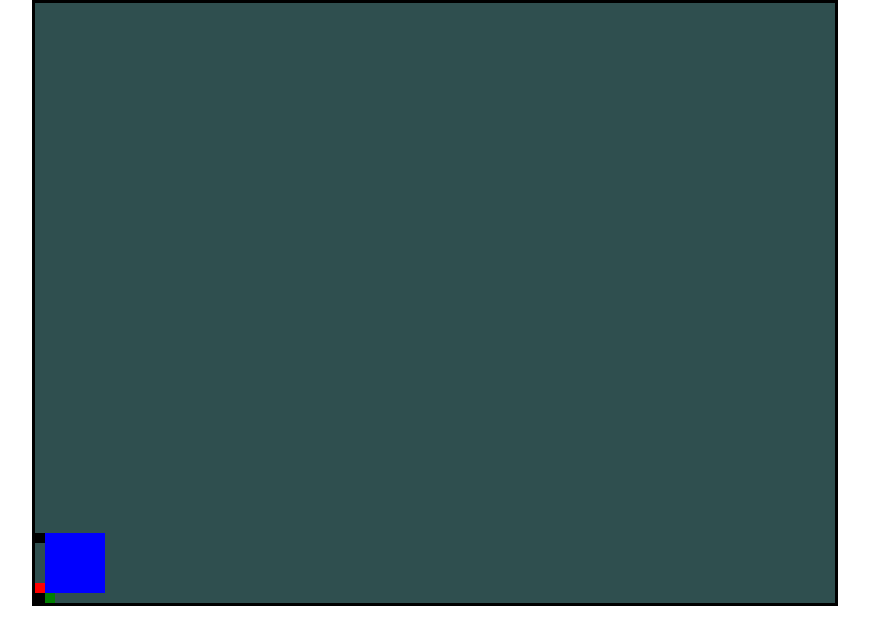
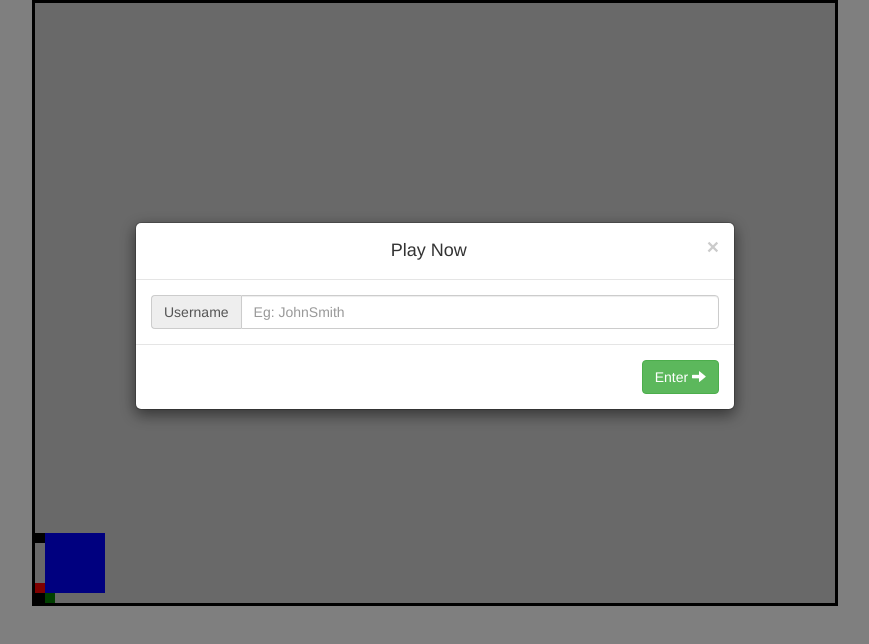
Before and after one commit to rawells14/pxit, a plain HTML site: page frontend/index.html in a window 1280 px wide. Shown: the whole page, without its empty margins (205-1074 px from the left). Drawn offline with nearby package versions, Linux system fonts and the light colour scheme.

Commit message:
Alpha 1.0

```diff
--- a/frontend/game.js
+++ b/frontend/game.js
@@ -20,8 +20,9 @@ var game_objects = [
 
 
 window.onload = function(){
-    //$('#login-modal').modal('show');
+    $('#login-modal').modal('show');
     anim_frame(render);
+
 };
 
 function render(time){
--- a/frontend/index.html
+++ b/frontend/index.html
@@ -12,7 +12,7 @@
 <body>
 
 <div id="canvas-container">
-    <canvas id="game-canvas" width="800" height="600" style="border: solid black; background-color: darkslategrey">
+    <canvas id="game-canvas" width="800" height="600" style="border: solid black; background-color: lightgrey">
     </canvas>
 </div>
 
--- a/frontend/stylesheet.css
+++ b/frontend/stylesheet.css
@@ -14,3 +14,6 @@
 canvas {
     display: inline;
 }
+.ui-dialog-titlebar-close {
+    visibility: hidden;
+}
```
